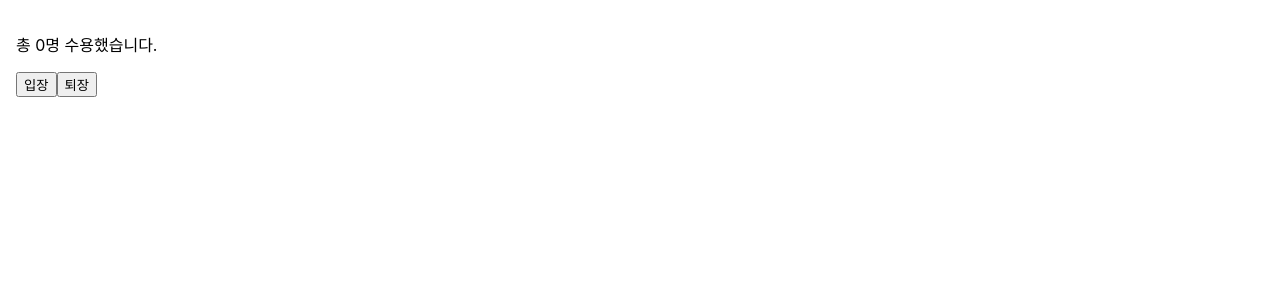
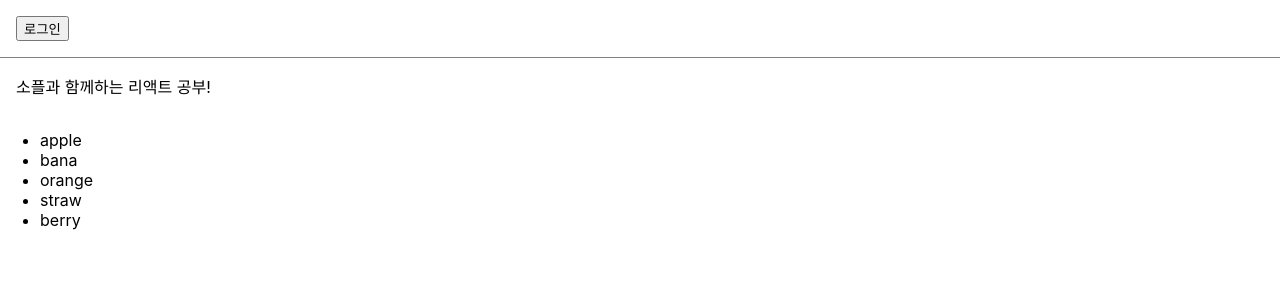
Before and after one commit to dy6578ekdbs/EFUB-First-React-Study, a React (Create React App) app: page / in a window 1280 px wide. Shown: the top 300 px of the page. Built offline with nearby package versions, Linux system fonts and the light colour scheme.

Commit message:
chap8910

```diff
--- a/src/App.js
+++ b/src/App.js
@@ -1,6 +1,5 @@
-import logo from './logo.svg';
-import './App.css';
-
+import logo from "./logo.svg";
+import "./App.css";
 function App() {
   return (
     <div className="App">
--- /dev/null
+++ b/src/chapter_08/confrimButton.jsx
@@ -0,0 +1,20 @@
+import React, { useState } from "react";
+
+//내보낼 함수
+function ConfirmButton(props) {
+  //컨펌의 원래 상태는 false
+  const [isConfirmed, setIsConfirmed] = useState(false);
+  //클릭시 이 함수가 실행됨
+  //state를 반대로 바꿔줌
+  const handleConfirm = () => {
+    setIsConfirmed((prevIsConfirmed) => !prevIsConfirmed);
+  };
+
+  return (
+    <button onClick={handleConfirm} disabled={isConfirmed}>
+      {isConfirmed ? "확인됨 " : "확인하기"}
+    </button>
+  );
+}
+
+export default ConfirmButton;
--- /dev/null
+++ b/src/chapter_09/LandingPage.jsx
@@ -0,0 +1,25 @@
+import React, { useState } from "react";
+import Toolbar from "./Toolbar";
+
+function LandingPage(props) {
+  const [isLoggedIn, setIsLoggedIn] = useState(false);
+
+  const onClickLogin = () => {
+    setIsLoggedIn(true);
+  };
+  const onClickLogout = () => {
+    setIsLoggedIn(false);
+  };
+  return (
+    <div>
+      <Toolbar
+        isLoggedIn={isLoggedIn}
+        onClickLogin={onClickLogin}
+        onClickLogout={onClickLogout}
+      />
+      <div style={{ padding: 16 }}>소플과 함께하는 리액트 공부!</div>
+    </div>
+  );
+}
+
+export default LandingPage;
--- /dev/null
+++ b/src/chapter_09/Toolbar.jsx
@@ -0,0 +1,27 @@
+import React from "react";
+
+const styles = {
+  wrapper: {
+    padding: 16,
+    display: "flex",
+    flexDirection: "row",
+    borderBottom: "1px solid grey",
+  },
+  greeting: {
+    marginRight: 8,
+  },
+};
+function Toolbar(props) {
+  const { isLoggedIn, onClickLogin, onClickLogout } = props;
+  return (
+    <div style={styles.wrapper}>
+      {isLoggedIn && <span style={styles.greeting}>환영합니다!</span>}
+      {isLoggedIn ? (
+        <button onClick={onClickLogout}>로그아웃</button>
+      ) : (
+        <button onClick={onClickLogin}>로그인</button>
+      )}
+    </div>
+  );
+}
+export default Toolbar;
--- /dev/null
+++ b/src/chapter_10/AttendanceBook.jsx
@@ -0,0 +1,19 @@
+import React from "react";
+
+const students = [
+  { id: 1, name: "apple" },
+  { id: 2, name: "bana" },
+  { id: 3, name: "orange" },
+  { id: 4, name: "straw" },
+  { id: 5, name: "berry" },
+];
+function AttendanceBook(props) {
+  return (
+    <ul>
+      {students.map((student) => {
+        return <li key={student.id}>{student.name}</li>;
+      })}
+    </ul>
+  );
+}
+export default AttendanceBook;
--- a/src/index.js
+++ b/src/index.js
@@ -3,13 +3,15 @@ import ReactDOM from "react-dom/client";
 import "./index.css";
 import App from "./App";
 import reportWebVitals from "./reportWebVitals";
-
 import Accommodate from "./chapter_07/Accommodate";
-
+import ConfirmButton from "./chapter_08/confrimButton";
+import LandingPage from "./chapter_09/LandingPage";
+import AttendanceBook from "./chapter_10/AttendanceBook";
 const root = ReactDOM.createRoot(document.getElementById("root"));
 root.render(
   <React.StrictMode>
-    <Accommodate />
+    <LandingPage />
+    <AttendanceBook />
   </React.StrictMode>
 );
 
```
Also changed, not shown: 1 other file (tests, documents, lock files or other folders).
